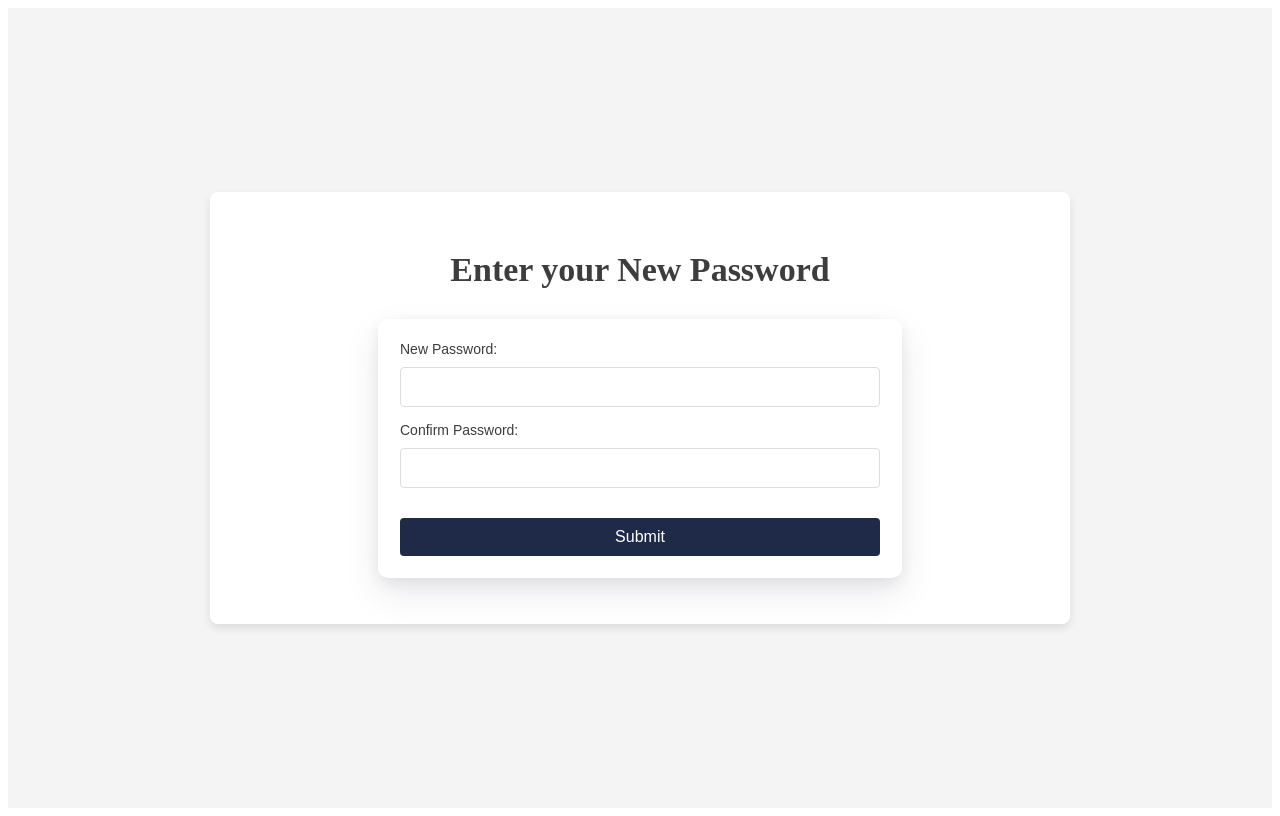
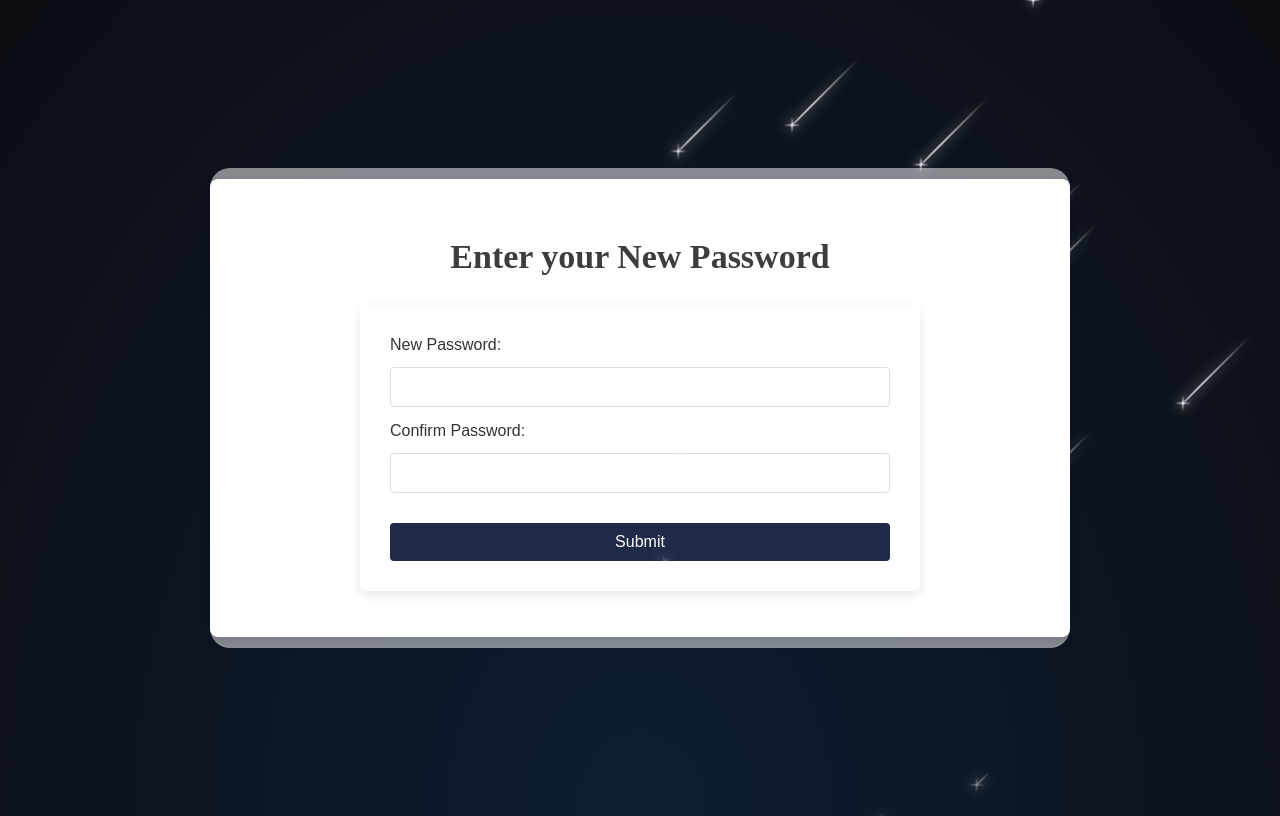
Before and after one commit to itFloxz/Noverse, a React (Vite) app in the folder Music-project/frontend/: page /password-reset-confirm/1/1 in a window 1280 px wide. Built offline with nearby package versions, Linux system fonts and the light colour scheme.

Commit message:
add background in verifyemail
add background and fix style in reset password and add style in css

```diff
--- a/Music-project/frontend/src/App.css
+++ b/Music-project/frontend/src/App.css
@@ -148,3 +148,75 @@ h3 {
   background: radial-gradient(ellipse at bottom, #0d1d31 0%, #0c0d13 100%);
   overflow: hidden;
 }
+/* Style for the main form container */
+.form-container {
+  display: flex;
+  flex-direction: column;
+  align-items: center;
+  justify-content: center;
+  width: 600px;
+  height: 350px;
+  border-radius: 20px;
+  background: rgba(255, 255, 255, 0.5); /* Light background color */
+  padding: 20px;
+}
+
+/* Form styling */
+form {
+  width: 500px;
+  background: #ffffff;
+  padding: 30px;
+  border-radius: 8px;
+  box-shadow: 0 4px 12px rgba(0, 0, 0, 0.1);
+}
+
+/* Form group and label styling */
+.form-group {
+  margin-bottom: 20px;
+}
+
+label {
+  font-size: 1rem;
+  color: #333;
+  margin-bottom: 8px;
+  display: block;
+  font-weight: 500;
+}
+
+/* OTP input styling */
+.email-form {
+  width: 100%;
+  padding: 10px;
+  border-radius: 4px;
+  border: 1px solid #ddd;
+  font-size: 1rem;
+  outline: none;
+  transition: border-color 0.3s ease;
+}
+
+.email-form:focus {
+  border-color: #007bff;
+}
+
+/* Submit button styling */
+.vbtn {
+  width: 100%;
+  padding: 12px;
+  background-color: #1E2A47;
+  color: #fff;
+  border: none;
+  border-radius: 4px;
+  font-size: 1rem;
+  cursor: pointer;
+  transition: background-color 0.3s ease;
+}
+
+.vbtn:hover {
+  background-color: #0056b3;
+}
+
+/* Style for the Stars component to align it */
+.stars-container {
+  margin-bottom: 20px;
+  text-align: center;
+}
--- a/Music-project/frontend/src/components/ResetPassword.jsx
+++ b/Music-project/frontend/src/components/ResetPassword.jsx
@@ -2,6 +2,7 @@ import React, { useState } from 'react';
 import { useNavigate, useParams } from "react-router-dom";
 import axiosInstance from '../utlils/axiosInstance';
 import { toast } from 'react-toastify';
+import Stars from './star';
 
 export const ResetPassword = () => {
     const navigate = useNavigate();
@@ -60,6 +61,7 @@ export const ResetPassword = () => {
     return (
         <div style={styles.container}>
             <div style={styles.wrapper}>
+            <Stars />
                 <h2>Enter your New Password</h2>
                 <form onSubmit={handleSubmit} style={styles.form}>
                     <div style={{ ...styles.formGroup, position: 'relative' }}>
@@ -120,8 +122,9 @@ const styles = {
         display: 'flex',
         justifyContent: 'center',
         alignItems: 'center',
-        height: '100vh',
-        backgroundColor: '#f4f4f4',
+        height: '60vh',
+        borderRadius: '20px',
+        backgroundColor: 'rgba(255, 255, 255, 0.5)',
     },
     wrapper: {
         width: '800px',
--- a/Music-project/frontend/src/components/VerifyEmail.jsx
+++ b/Music-project/frontend/src/components/VerifyEmail.jsx
@@ -2,6 +2,7 @@ import axios from "axios";
 import React, { useState } from "react";
 import { useNavigate } from "react-router-dom"
 import { toast } from "react-toastify"
+import Stars from "./star";
 
 const VerifyEmail = () => {
   const [otp, setOtp]=useState("")
@@ -21,6 +22,7 @@ const VerifyEmail = () => {
   return (
     <div>
       <div className="form-container">
+        <Stars />
         <form onSubmit={handleSubmit}>
           <div className="form-group">
             <label htmlFor="">Enter your OTP code:</label>
```
